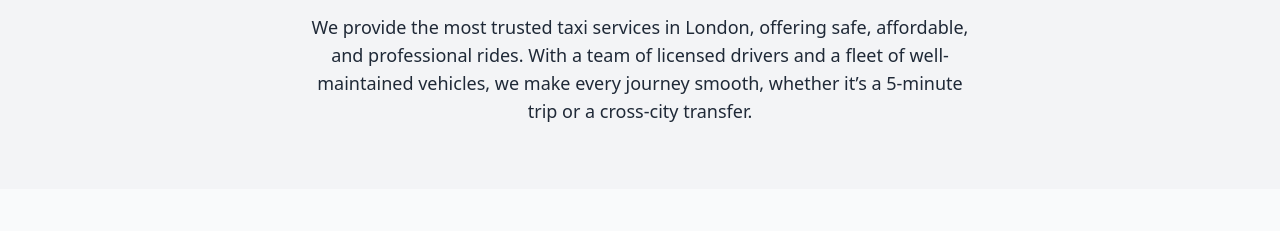
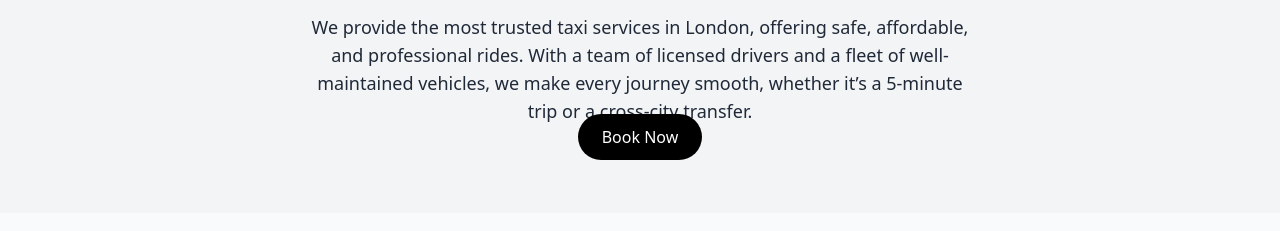
Before and after one commit to minicabs/Cab-services-london, a plain HTML site: page index.html in a window 1280 px wide. Shown: the part 937-1168 px from the top of the page. Drawn offline with nearby package versions, Linux system fonts and the light colour scheme.

Commit message:
Update index.html

```diff
--- a/index.html
+++ b/index.html
@@ -44,7 +44,7 @@
     <div class="container mx-auto px-6 text-center">
       <h2 class="text-4xl md:text-5xl font-bold mb-4">Taxi Cab Services in London – Licensed, Professional & On-Time</h2>
       <p class="text-lg md:text-xl mb-6">Finding a reliable <a href="https://www.minicabs.co.uk/blog/finding-the-best-taxi-service/" class="text-blue-600 hover:underline">taxi cab in London</a> can make all the difference when it comes to travel comfort, punctuality, and safety. Whether you’re heading to the airport, a meeting, or a late-night destination, choosing a licensed and professional taxi service in London ensures a stress-free ride. This article explores top benefits, what to expect, and how to choose the best cab service London has to offer.</p>
-      <a href="#contact" class="bg-black text-white py-3 px-6 rounded-full hover:bg-gray-800">Book Now</a>
+      <a href="tel:+44 208 204 4444" class="bg-black text-white py-3 px-6 rounded-full hover:bg-gray-800">Book Now</a>
     </div>
   </section>
 
@@ -65,6 +65,7 @@
       <p class="max-w-2xl mx-auto text-lg">
         We provide the most trusted taxi services in London, offering safe, affordable, and professional rides. With a team of licensed drivers and a fleet of well-maintained vehicles, we make every journey smooth, whether it’s a 5-minute trip or a cross-city transfer.
       </p>
+      <a href="tel:+44 208 204 4444" class="bg-black text-white py-3 px-6 rounded-full hover:bg-gray-800">Book Now</a>
     </div>
   </section>
 
@@ -123,6 +124,7 @@
     <p class="text-lg text-gray-700 max-w-3xl mx-auto leading-relaxed text-center">
 One of the biggest advantages of licensed taxi services London is the expertise of local drivers. They're not just skilled at driving; they know the city inside out. From traffic-prone areas to the quickest shortcuts, your journey is efficient and timely. Plus, they can offer great tips on local attractions, restaurants, and events.
 </p>
+    <a href="tel:+44 208 204 4444" class="bg-black text-white py-3 px-6 rounded-full hover:bg-gray-800">Book Now</a>
   </div>
 </section>
 <section class="py-16 bg-gray-50">
@@ -169,6 +171,7 @@
     <p class="text-lg text-gray-700 max-w-3xl mx-auto leading-relaxed text-center">
 Businesses in London rely on punctual and professional taxi services for meetings, client pickups, and staff transport. Corporate accounts come with priority booking, flexible invoicing, and dedicated customer support. Choosing a trusted cab service London helps ensure smooth operations and presents a professional image to clients and partners.
 </p>
+    <a href="tel:+44 208 204 4444" class="bg-black text-white py-3 px-6 rounded-full hover:bg-gray-800">Book Now</a>
   </div>
 </section>
 
```
